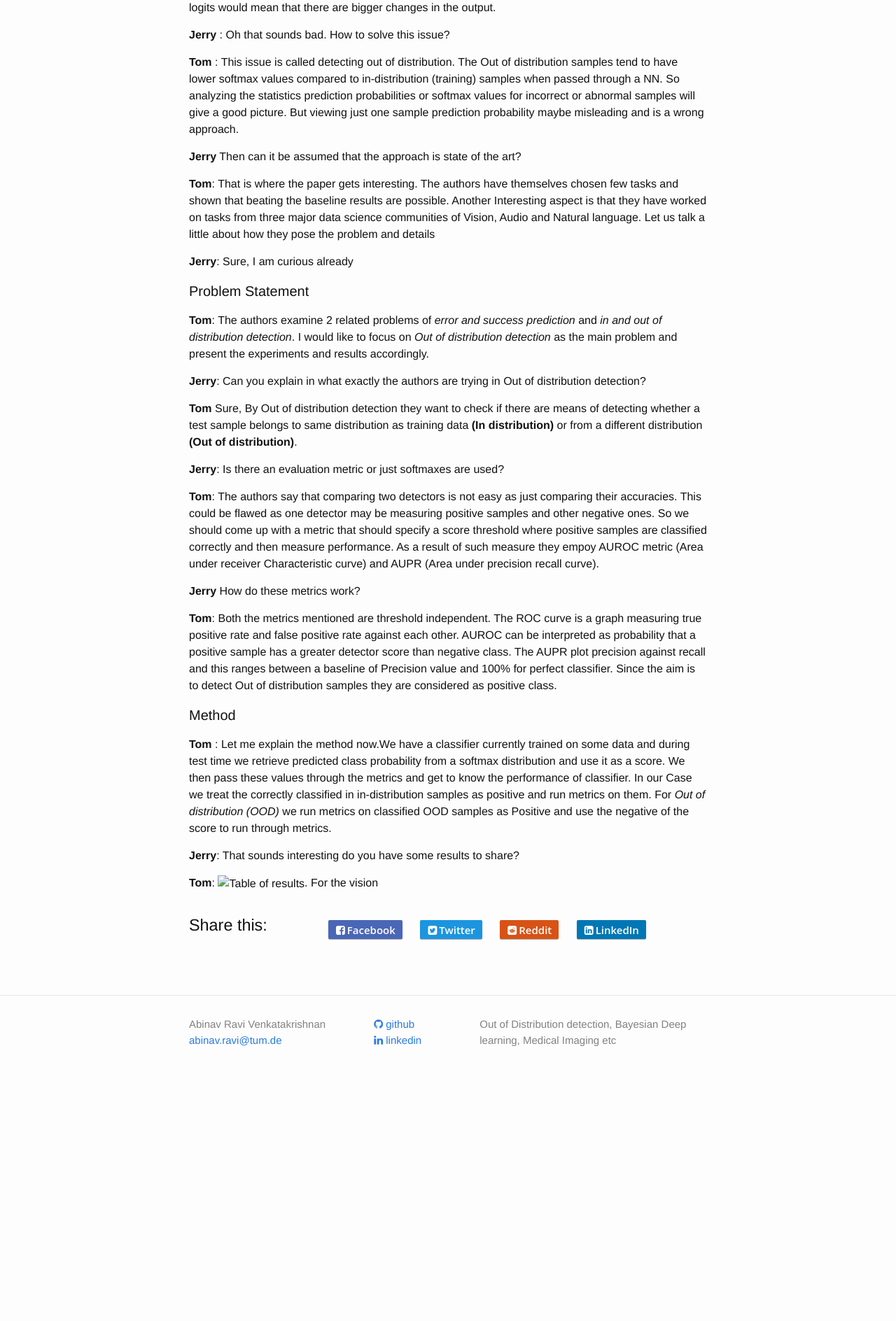
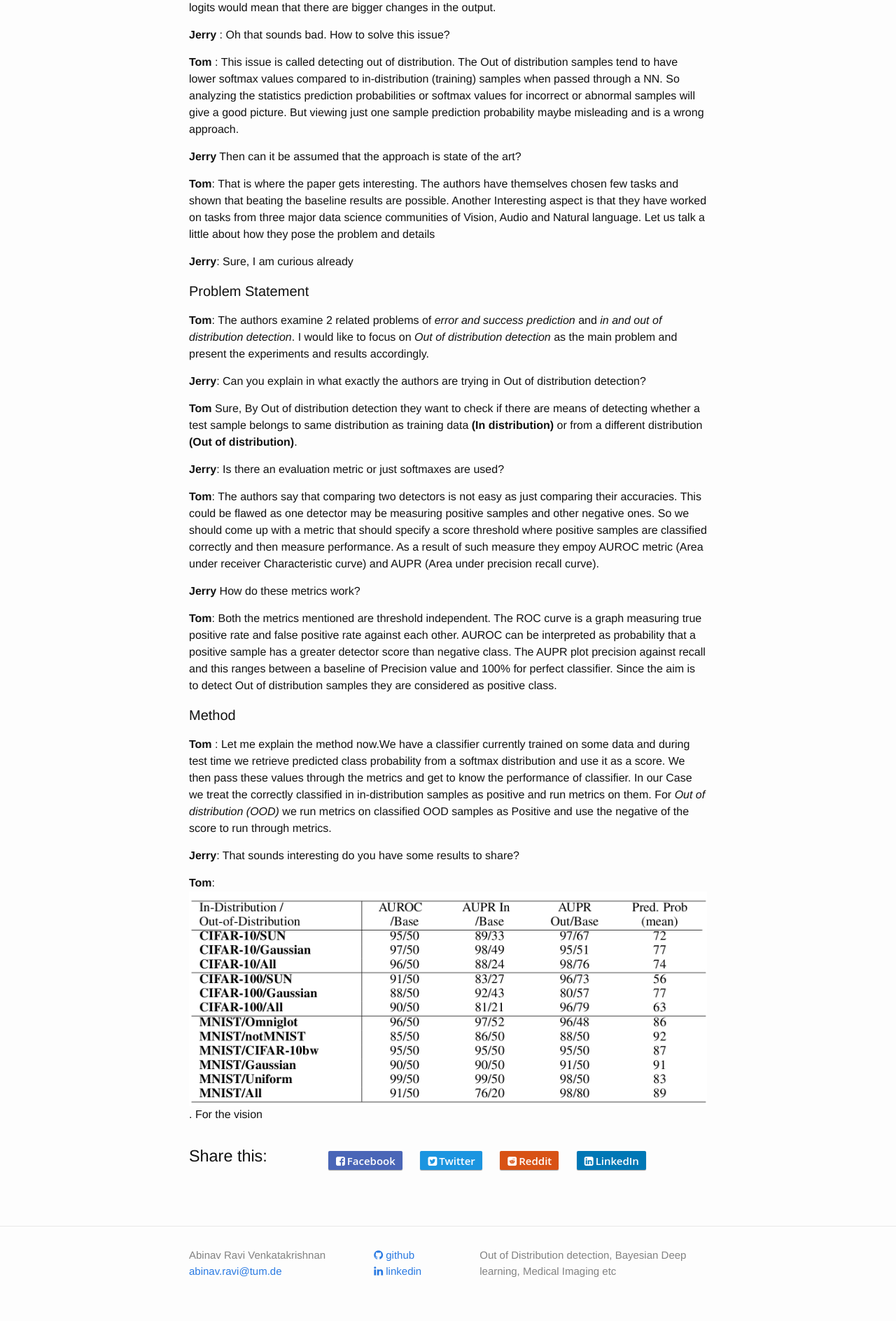
Before and after one commit to AbinavRavi/AbinavRavi.github.io, a Jekyll site: the page built from _posts/2019-12-2-Out-of-distribution-detection-baseline.markdown, in a window 1280 px wide. Shown: the part 957-2845 px from the top of the page at 70% size. Built offline with Jekyll 4.4.1, drawn with Linux system fonts in a browser that asks for light colours; nearby versions of some CDN libraries; formulas are drawn with MathJax 3; comment, search, counter and statistics services are not loaded; before the commit the page ends 2515 px from its top, so only the background shows below that.

Commit message:
Checking results for image used in blog

```diff
--- a/_posts/2019-12-2-Out-of-distribution-detection-baseline.markdown
+++ b/_posts/2019-12-2-Out-of-distribution-detection-baseline.markdown
@@ -57,4 +57,4 @@ Tom and Jerry are two data scientists meeting on a meetup. They generally discus
 
 **Jerry**: That sounds interesting do you have some results to share?
 
-**Tom**: ![Table of results](assets/baseline-2.png). For the vision
+**Tom**: ![Table of results](/assets/baseline-2.png). For the vision
```
